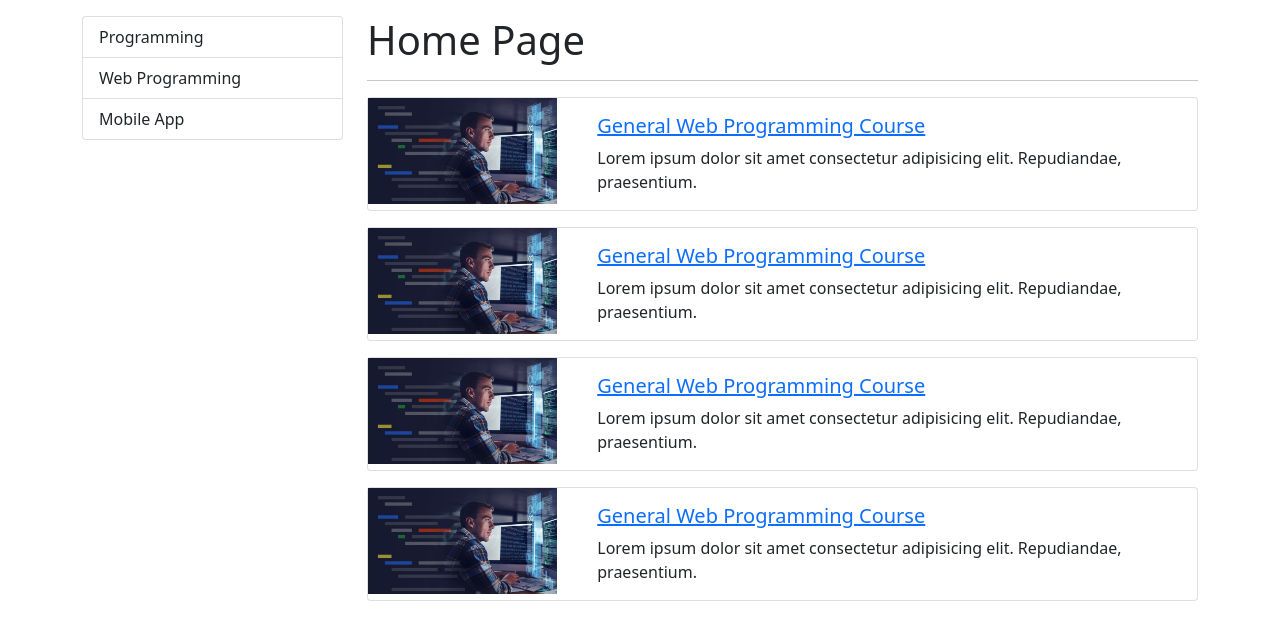
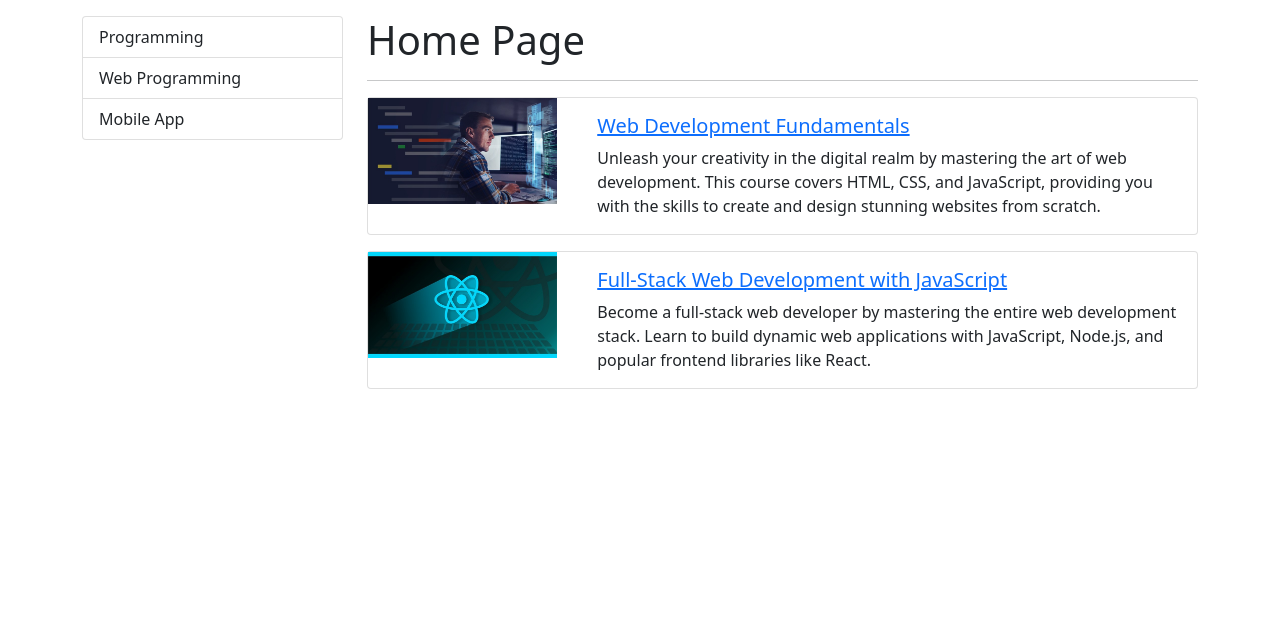
Before and after one commit to MhmmdKcrl/BlogApp_Django, a Django app: page / in a window 1280 px wide. Shown: the part 56-696 px from the top of the page. Run offline with Django 4.2, Linux system fonts and the light colour scheme; some libraries are stand-ins or nearby versions.

Commit message:
dynamic variables

```diff
--- a/blog/templates/blog/index.html
+++ b/blog/templates/blog/index.html
@@ -16,10 +16,13 @@
             <div class="col-9">
                 <h1>Home Page</h1>
                 <hr>
-                {% include 'blog/partials/_blog.html' %}
-                {% include 'blog/partials/_blog.html' %}
-                {% include 'blog/partials/_blog.html' %}
-                {% include 'blog/partials/_blog.html' %}
+
+                {% for blog in blogs %}
+                    {% if blog.is_home and blog.is_active %}
+                        {% include 'blog/partials/_blog.html' %}
+                    {% endif %}
+                {% endfor %}
+
             </div>
         </div>
     </div>
--- a/blog/templates/blog/partials/_blog.html
+++ b/blog/templates/blog/partials/_blog.html
@@ -3,17 +3,16 @@
 <div class="card mb-3">
     <div class="row">
         <div class="col-md-3">
-            <img src="{% static 'img/1-2.jpg' %}" alt="" class="img-fluid">
+            <img src="{% static 'img/'|add:blog.image %}" alt="" class="img-fluid">
         </div>
         <div class="col-md-9">
             <div class="card-body">
                 <h5 class="card-title">
-                    <a href="{% url 'blog_details' 1 %}">
-                        General Web Programming Course
+                    <a href="{% url 'blog_details' blog.id %}">
+                        {{blog.title}}
                     </a>
                 </h5>
-                <p class="card-text">Lorem ipsum dolor sit amet consectetur adipisicing elit.
-                    Repudiandae, praesentium.</p>
+                <p class="card-text">{{blog.description}}</p>
             </div>
         </div>
     </div>
--- a/blog/views.py
+++ b/blog/views.py
@@ -1,15 +1,70 @@
 from django.shortcuts import render
 from django.http.response import HttpResponse
+
+
+data = {
+    "blogs": [
+        {
+            "id" : 1,
+            "title": "Web Development Fundamentals",
+            "image": "1-2.jpg",
+            "is_active": True,
+            "is_home": True,
+            "description": "Unleash your creativity in the digital realm by mastering the art of web development. This course covers HTML, CSS, and JavaScript, providing you with the skills to create and design stunning websites from scratch."
+        },
+        {
+            "id" : 2,
+            "title": "Introduction to Python Programming",
+            "image": "2-2.jpg",
+            "is_active": True,
+            "is_home": False,
+            "description": "Dive into the world of programming with Python, a versatile and beginner-friendly language. Learn the fundamentals of Python, including variables, data types, control structures, and more, to kickstart your coding journey."
+        },
+        {
+            "id" : 3,
+            "title": "Cloud Computing and AWS Solutions",
+            "image": "3-3.jpg",
+            "is_active": False,
+            "is_home": True,
+            "description": " Explore the cloud computing landscape and become proficient in Amazon Web Services (AWS). Gain hands-on experience with cloud services, storage, and infrastructure management."
+        },
+        {
+            "id" : 4,
+            "title": "Full-Stack Web Development with JavaScript",
+            "image": "4-4.jpg",
+            "is_active": True,
+            "is_home": True,
+            "description": "Become a full-stack web developer by mastering the entire web development stack. Learn to build dynamic web applications with JavaScript, Node.js, and popular frontend libraries like React."
+        },
+    ]
+}
+
 
 # Create your views here.
 
 def index(request):
-    return render(request, "blog/index.html")
+    context = {
+        "blogs": data["blogs"]
+    }
+    return render(request, "blog/index.html", context)
 
 def blogs(request):
-    return render(request, "blog/blogs.html")
+    context = {
+        "blogs": data["blogs"]
+    }
+    return render(request, "blog/blogs.html", context)
 
 def blog_details(request, id):
+    # blogs = data["blogs"]
+    # selected_blog = None
+
+    # for blog in blogs:
+    #     if blog["id"] == id:
+    #         selected_blog = blog
+
+    blogs = data["blogs"]
+    selected_blog = [blog for blog in blogs if blog["id"] == id ][0]
+
     return render(request, "blog/blog-details.html", {
-        "id":id
+        "blog": selected_blog,
     })
```
Also changed, not shown: blog/templates/blog/blog-details.html (+21 -2 lines), blog/templates/blog/blogs.html (+5 -4 lines).
